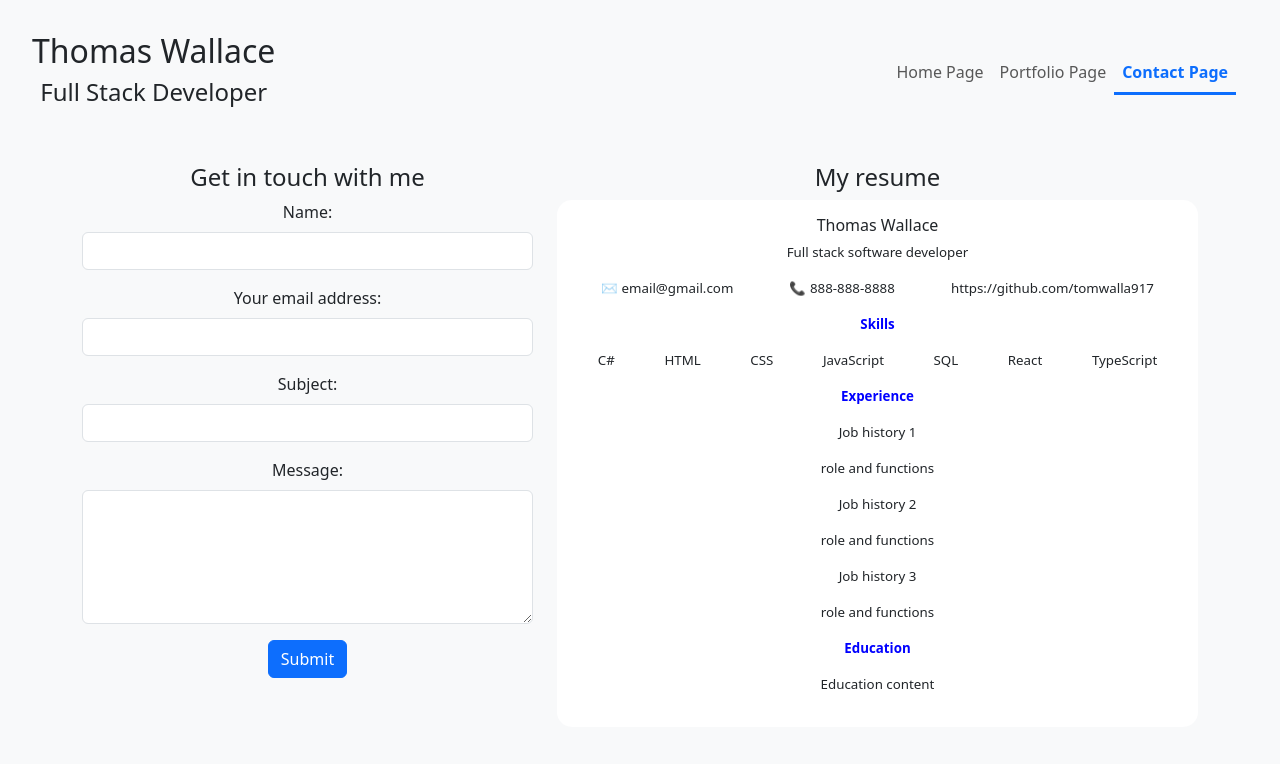
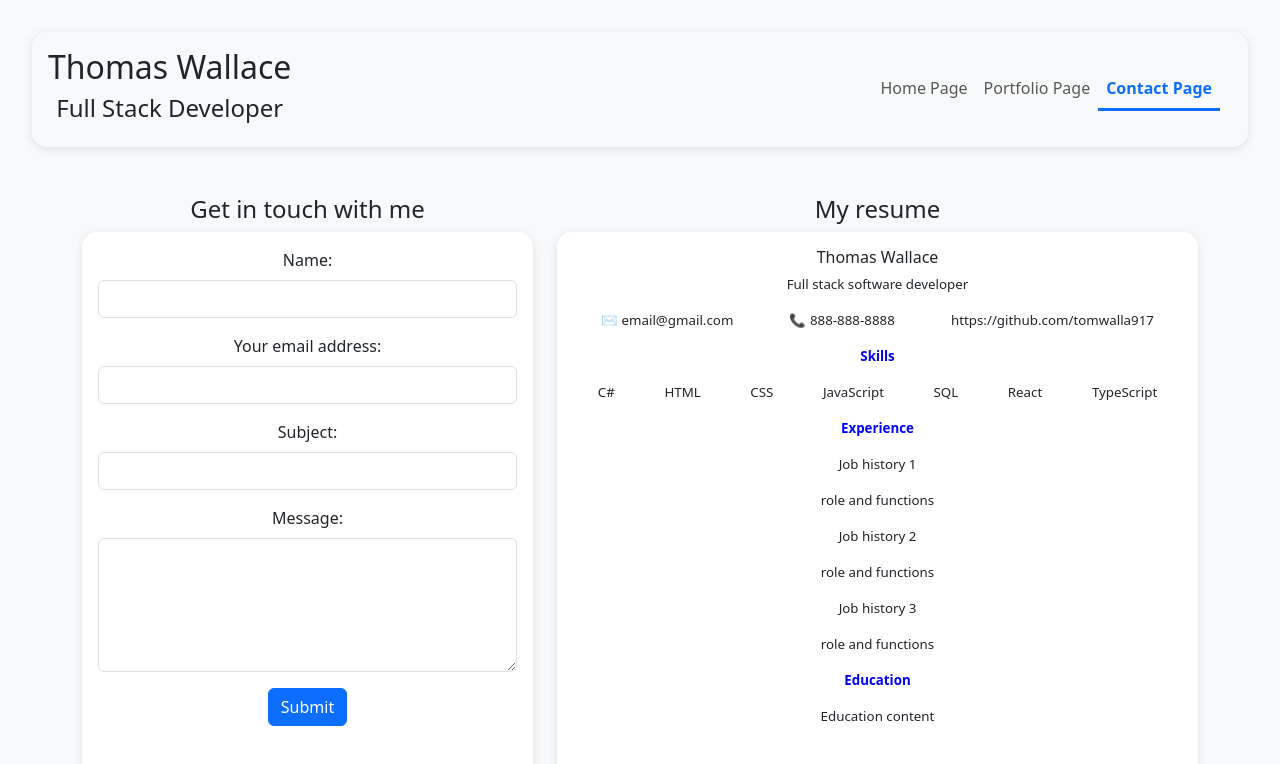
Before and after one commit to tomwalla917/week_eight_capstone, a React (Vite) app: page /contact in a window 1280 px wide. Shown: the top 764 px of the page. Built offline with nearby package versions, Linux system fonts and the light colour scheme.

Commit message:
more styling

```diff
--- a/src/App.css
+++ b/src/App.css
@@ -34,6 +34,12 @@
   }
 }
 
+.head{
+  box-shadow: 0 2px 10px rgba(0, 0, 0, 0.1);
+  padding:1rem;
+  border-radius: 15px;
+}
+
 .card {
   padding: 2em;
 }
@@ -46,12 +52,16 @@
   background-color: white;
   border-radius: 15px;
   padding: 1rem;
+  min-height: 75vh;
+  box-shadow: 0 2px 10px rgba(0, 0, 0, 0.1);
 }
 .resumeBox{
   background-color: white;
   border-radius: 15px;
   padding: 1rem;
   font-size: smaller;
+  min-height: 75vh;
+  box-shadow: 0 2px 10px rgba(0, 0, 0, 0.1);
 }
 .resumeContact{
   display:flex;
--- a/src/pages/Contact.jsx
+++ b/src/pages/Contact.jsx
@@ -89,7 +89,7 @@ function Contact() {
 
                         <div className="col-md-5">
                             <h4>Get in touch with me</h4>
-
+                            <div className="box">
                                 <div className="col-md-12">
                                     {submitStatus === 'success' && (
                                         <div className="alert alert-success" role="alert">
@@ -163,6 +163,7 @@ function Contact() {
                                     <button type="submit" className="btn btn-primary">Submit</button>
                                 </form>
                             </div>
+                        </div>
                         <div class="col-md-7">
                             <h4>My resume</h4>
                             <div className="resumeBox">
--- a/src/pages/Home.jsx
+++ b/src/pages/Home.jsx
@@ -9,7 +9,7 @@ function Home() {
                 <div class="row mt-5">
                     <div class="col-md-7">
                         <div className="box">
-                            <p>avatar/headshot goes here</p>
+
                             <p>
                                 Welcome! I'm Thomas Wallace,
                                 Full-Stack Developer & Problem Solver
@@ -18,12 +18,15 @@ function Home() {
                                 that solve real-world problems. With expertise in JavaScript, React,
                                 and modern web technologies, I bring ideas to life through code.
                             </p>
+                            <p>avatar/headshot goes here</p>
                         </div>
                     </div>
                     <div class="col-md-5">
+                        <div className="box">
                         <p>
                             Navigate to my portfolio page to see what I have worked on, and click on my contact page to connect!
                         </p>
+                        </div>
                     </div>
 
                 </div>
--- a/src/pages/Portfolio.jsx
+++ b/src/pages/Portfolio.jsx
@@ -6,6 +6,7 @@ function Portfolio() {
         <div className="page">
             <h2 className="page-title">Some of my projects</h2>
             <div className="page-content">
+                <div className="box">
                     <div className='projectCard'>
                         <div className='thumbnail'>
                             <p>Thumbnail</p>
@@ -68,6 +69,7 @@ function Portfolio() {
                     </div>
                 </div>
             </div>
+        </div>
 
     )
 }
```
Lines whose indentation alone changed are shown as unchanged.
